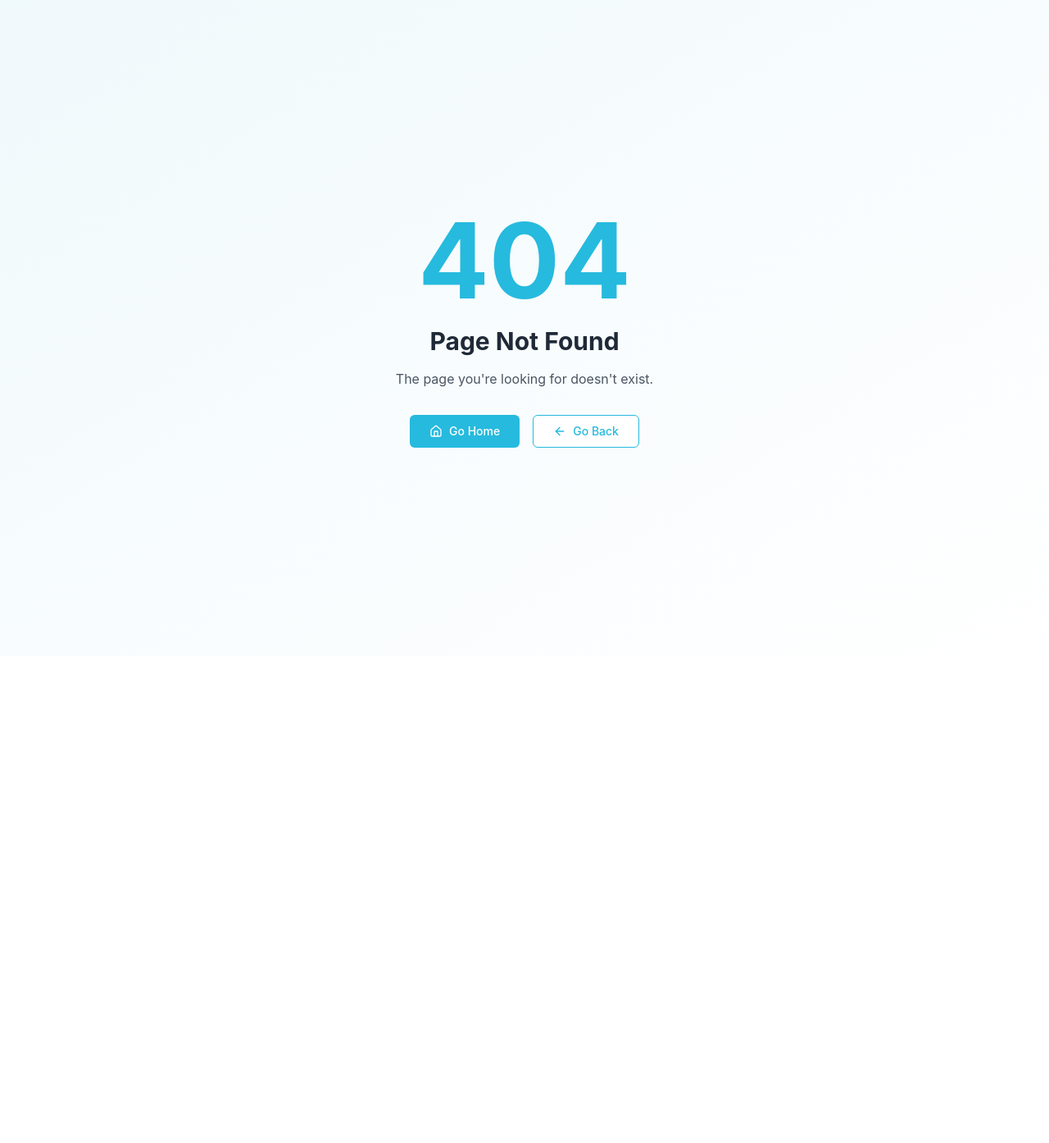
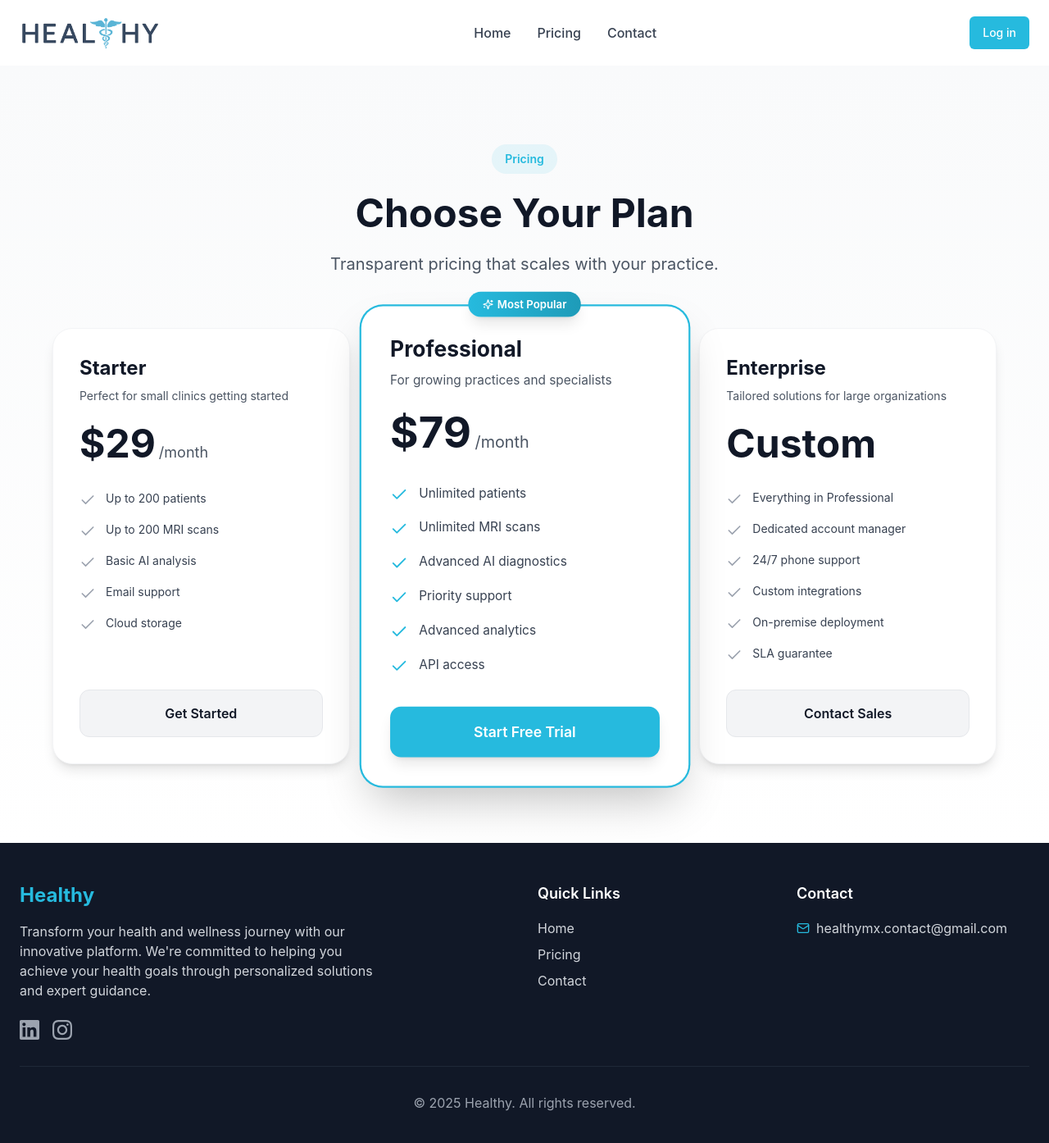
Before and after one commit to Kiwis01/Healthy_Landing, a React (Vite) app: page /#/pricing in a window 1280 px wide. Before the commit this address had no page. Shown: the top 1394 px of the page at 82% size. Before the commit the page ends 800 px from the top, so only its background shows below. Built offline with nearby package versions, Linux system fonts and the light colour scheme.

Commit message:
separate pages

```diff
--- a/src/App.jsx
+++ b/src/App.jsx
@@ -1,11 +1,15 @@
 import { HashRouter, Routes, Route } from "react-router-dom";
 import Index from "./pages/Index";
+import PricingPage from "./pages/PricingPage";
+import ContactPage from "./pages/ContactPage";
 import NotFound from "./pages/NotFound";
 
 const App = () => (
   <HashRouter>
     <Routes>
       <Route path="/" element={<Index />} />
+      <Route path="/pricing" element={<PricingPage />} />
+      <Route path="/contact" element={<ContactPage />} />
       {/* ADD ALL CUSTOM ROUTES ABOVE THE CATCH-ALL "*" ROUTE */}
       <Route path="*" element={<NotFound />} />
     </Routes>
--- a/src/components/layout/Footer.jsx
+++ b/src/components/layout/Footer.jsx
@@ -1,5 +1,6 @@
 import { memo } from "react";
-import { Heart, Mail } from "lucide-react";
+import { Link } from "react-router-dom";
+import { Mail } from "lucide-react";
 
 const Footer = () => {
   const currentYear = new Date().getFullYear();
@@ -49,24 +50,19 @@ const Footer = () => {
             <h4 className="text-lg font-semibold mb-4">Quick Links</h4>
             <ul className="space-y-2">
               <li>
-                <a href="#features" className="text-gray-300 hover:text-healthy-primary transition-colors">
-                  Features
-                </a>
+                <Link to="/" className="text-gray-300 hover:text-healthy-primary transition-colors">
+                  Home
+                </Link>
               </li>
               <li>
-                <a href="#about" className="text-gray-300 hover:text-healthy-primary transition-colors">
-                  About Us
-                </a>
+                <Link to="/pricing" className="text-gray-300 hover:text-healthy-primary transition-colors">
+                  Pricing
+                </Link>
               </li>
               <li>
-                <a href="#services" className="text-gray-300 hover:text-healthy-primary transition-colors">
-                  Services
-                </a>
-              </li>
-              <li>
-                <a href="#contact" className="text-gray-300 hover:text-healthy-primary transition-colors">
+                <Link to="/contact" className="text-gray-300 hover:text-healthy-primary transition-colors">
                   Contact
-                </a>
+                </Link>
               </li>
             </ul>
           </div>
--- a/src/components/layout/Navbar.jsx
+++ b/src/components/layout/Navbar.jsx
@@ -1,4 +1,5 @@
 import { useState, useEffect } from "react";
+import { Link, useLocation } from "react-router-dom";
 import { Button } from "@/components/ui/button";
 import { Menu, X } from "lucide-react";
 import logoUrl from "@/components/resources/logo/logo.svg";
@@ -18,10 +19,9 @@ const Navbar = () => {
   }, []);
 
   const navItems = [
-    { href: "#hero", label: "Home" },
-    { href: "#about", label: "About" },
-    { href: "#pricing", label: "Pricing" },
-    { href: "#contact", label: "Contact" },
+    { href: "/", label: "Home", isRoute: true },
+    { href: "/pricing", label: "Pricing", isRoute: true },
+    { href: "/contact", label: "Contact", isRoute: true },
   ];
 
   return (
@@ -35,29 +35,29 @@ const Navbar = () => {
       <div className="container mx-auto px-4 md:px-6">
         <div className="flex items-center justify-between h-16 md:h-20">
           <div className="flex items-center">
-            <a href="#hero">
+            <Link to="/">
               <img src={logoUrl} alt="Healthy Logo" className="navbar-logo h-14 w-auto" />
-            </a>
+            </Link>
           </div>
 
           <div className="hidden md:flex items-center space-x-8">
             {navItems.map((item) => (
-              <a
+              <Link
                 key={item.href}
-                href={item.href}
+                to={item.href}
                 className="text-gray-700 hover:text-healthy-primary transition-colors duration-200 font-medium"
               >
                 {item.label}
-              </a>
+              </Link>
             ))}
           </div>
 
           <div className="hidden md:block">
-            <a href="#contact">
+            <Link to="/contact">
               <Button className="bg-healthy-primary hover:bg-healthy-secondary text-white">
-                Request a Demo
+                Log in
               </Button>
-            </a>
+            </Link>
           </div>
 
           <div className="md:hidden">
@@ -76,21 +76,21 @@ const Navbar = () => {
           <div className="md:hidden bg-white border-t border-gray-200">
             <div className="px-4 py-6 space-y-4">
               {navItems.map((item) => (
-                <a
+                <Link
                   key={item.href}
-                  href={item.href}
+                  to={item.href}
                   className="block text-gray-700 hover:text-healthy-primary transition-colors duration-200 font-medium py-2"
                   onClick={() => setIsOpen(false)}
                 >
                   {item.label}
-                </a>
+                </Link>
               ))}
               <div className="pt-4">
-                <a href="#contact" className="block">
+                <Link to="/contact" className="block">
                   <Button className="w-full bg-healthy-primary hover:bg-healthy-secondary text-white">
                     Request a Demo
                   </Button>
-                </a>
+                </Link>
               </div>
             </div>
           </div>
--- /dev/null
+++ b/src/components/sections/CTASection.jsx
@@ -0,0 +1,43 @@
+import { memo } from 'react';
+import { Link } from 'react-router-dom';
+import { ArrowRight } from 'lucide-react';
+
+const CTASection = () => {
+  return (
+    <section className="relative py-24 bg-gradient-to-br from-healthy-primary to-healthy-secondary overflow-hidden">
+      {/* Decorative elements */}
+      <div className="pointer-events-none absolute inset-0">
+        <div className="absolute top-0 right-0 h-96 w-96 rounded-full bg-white/10 blur-3xl" />
+        <div className="absolute bottom-0 left-0 h-80 w-80 rounded-full bg-white/10 blur-3xl" />
+      </div>
+
+      <div className="container mx-auto px-4 md:px-6 relative z-10">
+        <div className="max-w-4xl mx-auto text-center">
+          <h2 className="text-4xl md:text-5xl font-bold text-white mb-6">
+            Ready to Transform Your Practice?
+          </h2>
+          <p className="text-xl text-white/90 mb-10 max-w-2xl mx-auto">
+            Join innovative clinics pioneering the next generation of patient care with AI-powered healthcare solutions.
+          </p>
+
+          <div className="flex flex-col sm:flex-row gap-4 justify-center items-center">
+            <Link to="/pricing">
+              <button className="group inline-flex items-center gap-2 bg-white text-healthy-primary px-8 py-4 rounded-xl font-semibold text-lg transition-all duration-300 hover:scale-105 shadow-xl hover:shadow-2xl">
+                Get Started
+                <ArrowRight className="h-5 w-5 group-hover:translate-x-1 transition-transform" />
+              </button>
+            </Link>
+
+            <Link to="/contact">
+              <button className="inline-flex items-center gap-2 bg-transparent border-2 border-white text-white px-8 py-4 rounded-xl font-semibold text-lg transition-all duration-300 hover:bg-white hover:text-healthy-primary">
+                Contact Us
+              </button>
+            </Link>
+          </div>
+        </div>
+      </div>
+    </section>
+  );
+};
+
+export default memo(CTASection);
--- /dev/null
+++ b/src/pages/ContactPage.jsx
@@ -0,0 +1,19 @@
+import Navbar from "@/components/layout/Navbar";
+import Footer from "@/components/layout/Footer";
+import Contact from "@/components/sections/Contact";
+
+const ContactPage = () => {
+  return (
+    <div className="flex flex-col min-h-screen">
+      <Navbar />
+
+      <main className="flex-grow pt-20">
+        <Contact />
+      </main>
+
+      <Footer />
+    </div>
+  );
+};
+
+export default ContactPage;
--- a/src/pages/Index.jsx
+++ b/src/pages/Index.jsx
@@ -16,8 +16,7 @@ const Features = lazy(() => import("@/components/sections/Features"));
 const Problem = lazy(() => import("@/components/sections/Problem"));
 const Vision = lazy(() => import("@/components/sections/Vision"));
 const LogoCloud = lazy(() => import("@/components/sections/LogoCloud"));
-const Contact = lazy(() => import("@/components/sections/Contact"));
-const Pricing = lazy(() => import("@/components/sections/Pricing"));
+const CTASection = lazy(() => import("@/components/sections/CTASection"));
 const About = lazy(() => import("@/components/sections/About"));
 
 const Index = () => {
@@ -53,8 +52,10 @@ const Index = () => {
       if (!anchor) return;
 
       const href = anchor.getAttribute('href');
-      if (!href || href === '#') return;
+      if (!href || href === '#' || href === '#/') return;
 
+      // Only handle valid section anchors (not router hashes)
+      try {
         const el = document.querySelector(href);
         if (!el) return;
 
@@ -62,17 +63,26 @@ const Index = () => {
         lenis.scrollTo(el, {
           offset: 0,
         });
+      } catch (error) {
+        // Invalid selector, ignore
+        return;
+      }
     };
 
     document.addEventListener('click', handleAnchorClick);
 
     // Handle deep-link on initial load
-    if (window.location.hash) {
-      const el = document.querySelector(window.location.hash);
+    const hash = window.location.hash;
+    if (hash && hash !== '#/' && hash.length > 2) {
+      try {
+        const el = document.querySelector(hash);
         if (el) {
           setTimeout(() => {
             lenis.scrollTo(el, { offset: 0 });
           }, 100);
+        }
+      } catch (error) {
+        // Invalid selector, ignore
       }
     }
 
@@ -126,11 +136,11 @@ const Index = () => {
           <Features />
           <Vision />
           <LogoCloud />
-          <Pricing />
+          <CTASection />
           {/* Commented out for a more focused, minimalistic experience */}
           {/* <IntroPanel /> */}
           {/* <About /> */}
-          <Contact />
+          {/* Pricing and Contact are now on separate pages */}
         </Suspense>
       </main>
 
--- /dev/null
+++ b/src/pages/PricingPage.jsx
@@ -0,0 +1,19 @@
+import Navbar from "@/components/layout/Navbar";
+import Footer from "@/components/layout/Footer";
+import Pricing from "@/components/sections/Pricing";
+
+const PricingPage = () => {
+  return (
+    <div className="flex flex-col min-h-screen">
+      <Navbar />
+
+      <main className="flex-grow pt-20">
+        <Pricing />
+      </main>
+
+      <Footer />
+    </div>
+  );
+};
+
+export default PricingPage;
```
Lines whose indentation alone changed are shown as unchanged.
